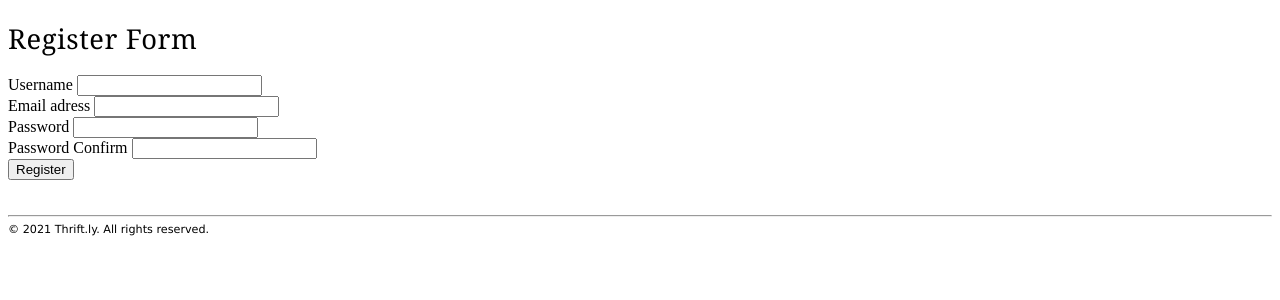
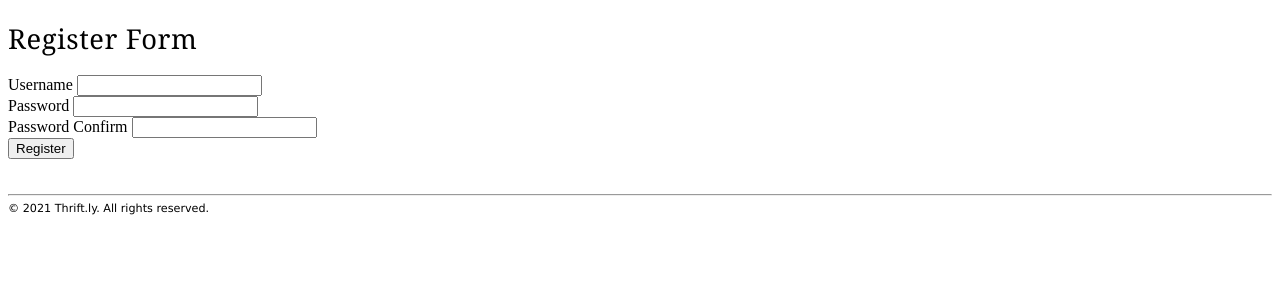
Before and after one commit to andyguanzon/Thrift.ly, a Flask app: page /register in a window 1280 px wide. Shown: the part 60-360 px from the top of the page. Run offline with Flask 2, Linux system fonts and the light colour scheme.

Commit message:
Update register.html

```diff
--- a/templates/register.html
+++ b/templates/register.html
@@ -4,10 +4,6 @@
    <div>
      <label>Username</label>
      <input type="text" name="username" />
-   </div>
-   <div>
-     <label>Email adress</label>
-     <input type="text" name="username" value="" />
    </div>
    <div>
      <label>Password</label>
```
